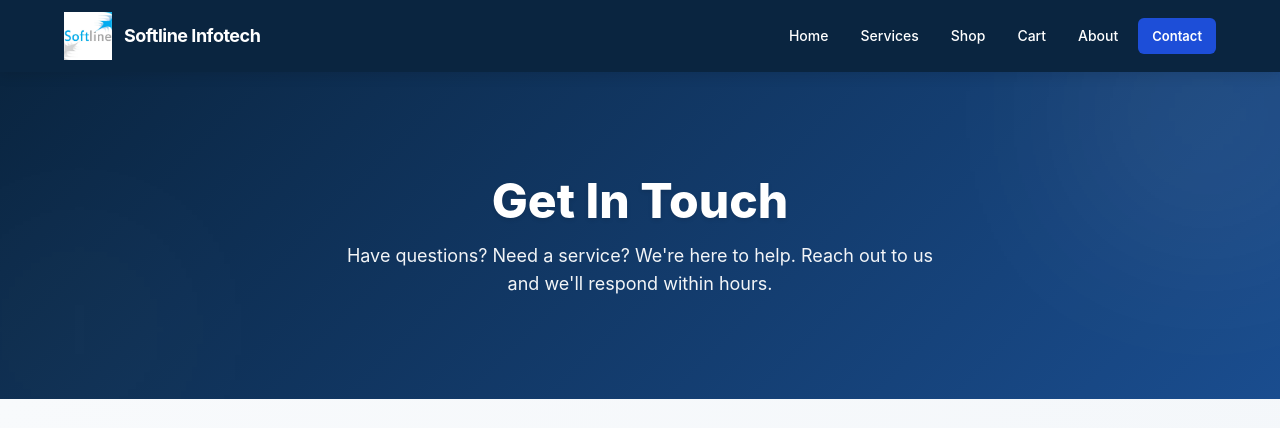
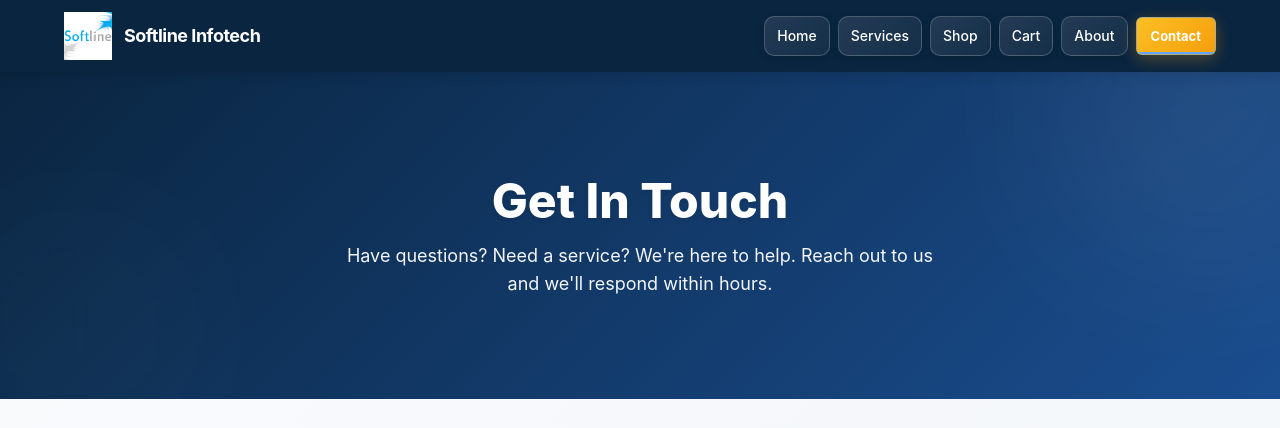
Before and after one commit to smaran9/softline-infotech.py, a Flask app: page /contact in a window 1280 px wide. Shown: the top 428 px of the page. Run offline with Flask 3, Linux system fonts and the light colour scheme.

Commit message:
updated code

```diff
--- a/static/js/main.js
+++ b/static/js/main.js
@@ -19,3 +19,15 @@ function sendWhatsAppMessage(event) {
 
     window.open(url, "_blank");
 }
+
+// Navbar active link highlighting
+document.addEventListener('DOMContentLoaded', function () {
+    const currentPath = window.location.pathname;
+    const navLinks = document.querySelectorAll('nav .nav-link');
+
+    navLinks.forEach(link => {
+        if (link.getAttribute('href') === currentPath) {
+            link.classList.add('active');
+        }
+    });
+});
--- a/static/style.css
+++ b/static/style.css
@@ -174,15 +174,89 @@ nav a {
     color: white;
     text-decoration: none;
     font-weight: 500;
-    padding: 8px 12px;
-    border-radius: var(--radius-sm);
-    transition: var(--transition);
+    padding: 10px 16px;
+    border-radius: var(--radius-md);
+    transition: all 0.3s cubic-bezier(0.4, 0, 0.2, 1);
     font-size: 14px;
+    background: linear-gradient(135deg, rgba(255, 255, 255, 0.1), rgba(255, 255, 255, 0.05));
+    border: 1px solid rgba(255, 255, 255, 0.2);
+    box-shadow: 0 2px 8px rgba(0, 0, 0, 0.1);
+    position: relative;
+    overflow: hidden;
 }
 
 nav a:hover {
-    background: rgba(255, 255, 255, 0.1);
-    transform: translateY(-1px);
+    background: linear-gradient(135deg, rgba(255, 255, 255, 0.2), rgba(255, 255, 255, 0.1));
+    transform: translateY(-2px);
+    box-shadow: 0 4px 16px rgba(0, 0, 0, 0.2);
+    border-color: rgba(255, 255, 255, 0.4);
+}
+
+nav a:active {
+    transform: translateY(0);
+    box-shadow: 0 2px 8px rgba(0, 0, 0, 0.1);
+}
+
+/* Contact button special styling */
+nav a.btn-small {
+    background: linear-gradient(135deg, #f59e0b, #d97706);
+    border: 1px solid #f59e0b;
+    color: white;
+    animation: contactPulse 2s infinite;
+    font-weight: 700;
+}
+
+nav a.btn-small:hover {
+    background: linear-gradient(135deg, #d97706, #b45309);
+    transform: translateY(-2px) scale(1.05);
+    box-shadow: 0 6px 20px rgba(245, 158, 11, 0.4);
+}
+
+@keyframes contactPulse {
+    0% {
+        box-shadow: 0 0 0 0 rgba(245, 158, 11, 0.7);
+    }
+
+    70% {
+        box-shadow: 0 0 0 10px rgba(245, 158, 11, 0);
+    }
+
+    100% {
+        box-shadow: 0 0 0 0 rgba(245, 158, 11, 0);
+    }
+}
+
+nav a.btn-small.active {
+    background: linear-gradient(135deg, #fbbf24, #f59e0b);
+    animation: none;
+    box-shadow: 0 4px 16px rgba(245, 158, 11, 0.3);
+}
+
+/* Active nav link styles */
+.nav-link {
+    position: relative;
+}
+
+.nav-link.active {
+    color: #ffffff;
+    background: linear-gradient(135deg, rgba(96, 165, 250, 0.3), rgba(96, 165, 250, 0.2));
+    border-color: rgba(96, 165, 250, 0.5);
+    box-shadow: 0 4px 16px rgba(96, 165, 250, 0.3);
+}
+
+.nav-link::after {
+    content: '';
+    position: absolute;
+    bottom: 0;
+    left: 0;
+    width: 0;
+    height: 2px;
+    background: #60a5fa;
+    transition: width 0.3s ease;
+}
+
+.nav-link.active::after {
+    width: 100%;
 }
 
 /* Cart count badge */
@@ -327,6 +401,7 @@ nav a:hover {
     grid-template-columns: repeat(auto-fit, minmax(240px, 1fr));
     gap: 28px;
 }
+
 @media (max-width: 1024px) {
     .services-grid {
         grid-template-columns: repeat(2, 1fr);
@@ -1968,13 +2043,25 @@ nav a {
         font-size: 17px;
     }
 }
+
 /* ===== Contact Location Link ===== */
 
 .contact-item {
     display: flex;
     gap: 12px;
     align-items: flex-start;
-    flex-wrap:wrap;
+    flex-wrap: wrap;
+}
+
+.contact-item a {
+    pointer-events: auto;
+    position: relative;
+    z-index: 10;
+}
+
+.contact-section {
+    position: relative;
+    z-index: 1;
 }
 
 .contact-icon a {
--- a/templates/base.html
+++ b/templates/base.html
@@ -1,10 +1,12 @@
 <!DOCTYPE html>
 <html lang="en">
+
 <head>
     <meta charset="UTF-8">
     <title>Softline Infotech | CCTV & Laptop Repair Services</title>
     <meta name="viewport" content="width=device-width, initial-scale=1.0">
-    <meta name="description" content="Softline Infotech provides professional CCTV installation, CCTV repair, laptop repair and genuine accessories. Trusted since 1999.">
+    <meta name="description"
+        content="Softline Infotech provides professional CCTV installation, CCTV repair, laptop repair and genuine accessories. Trusted since 1999.">
     <meta name="author" content="Softline Infotech">
 
 
@@ -21,32 +23,31 @@
 
             <!-- ONLY ONE LOGO (IMAGE) -->
             <a href="/" class="brand">
-    <img src="{{ url_for('static', filename='images/logo.png') }}"
-         alt="Softline Infotech Logo">
+                <img src="{{ url_for('static', filename='images/logo.png') }}" alt="Softline Infotech Logo">
                 <span>Softline Infotech</span>
             </a>
 
             <nav aria-label="Main Navigation">
-            <a href="/">Home</a>
-            <a href="/services">Services</a>
-            <a href="/products">Shop</a>
+                <a href="/" class="nav-link">Home</a>
+                <a href="/services" class="nav-link">Services</a>
+                <a href="/products" class="nav-link">Shop</a>
 
                 {% if session.get("is_admin") %}
-    <a href="/admin">Admin</a>
-    <a href="/admin/logout">Logout</a>
+                <a href="/admin" class="nav-link">Admin</a>
+                <a href="/admin/logout" class="nav-link">Logout</a>
                 {% else %}
 
                 {% endif %}
 
-            <a href="/cart">
+                <a href="/cart" class="nav-link">
                     Cart
                     {% if session.get('cart') %}
                     <span class="cart-count">{{ session['cart']|length }}</span>
                     {% endif %}
                 </a>
 
-            <a href="/about">About</a>
-            <a href="/contact" class="btn-small">Contact</a>
+                <a href="/about" class="nav-link">About</a>
+                <a href="/contact" class="nav-link btn-small">Contact</a>
             </nav>
         </div>
     </header>
@@ -59,12 +60,10 @@
         <p>© 1999–{{ current_year if current_year else "2026" }} Softline Infotech. All Rights Reserved.</p>
     </footer>
 
-<a class="whatsapp-btn"
-   href="https://wa.me/919409415293"
-   target="_blank"
-   aria-label="Chat on WhatsApp">
+    <a class="whatsapp-btn" href="https://wa.me/919409415293" target="_blank" aria-label="Chat on WhatsApp">
         WhatsApp
     </a>
 
 </body>
+
 </html>
--- a/templates/contact.html
+++ b/templates/contact.html
@@ -72,7 +72,7 @@
                     <div class="contact-icon">✉️ Mail to</div>
                     <div class="contact-details">
                         <h3>Email</h3>
-                        <a href="mailto:info@soft-line.in">info@soft-line.in</a>
+                        <a href="mailto:info@soft-line.in" target="_blank">info@soft-line.in</a>
                         <p>Contact via phone or WhatsApp</p>
                     </div>
                 </div>
```
Lines whose indentation alone changed are shown as unchanged.
